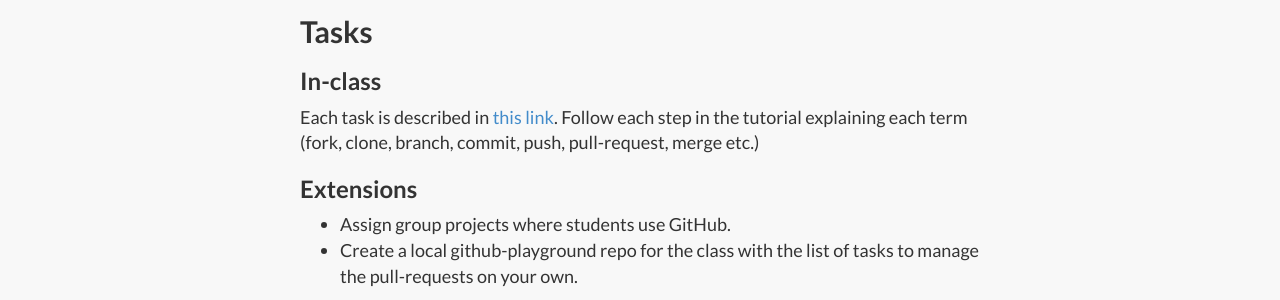
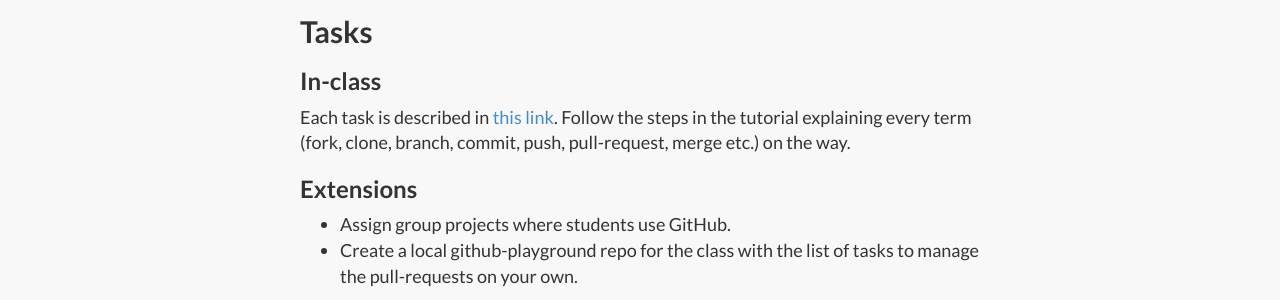
Before and after one commit to Data4Democracy/educational-hub, a Jekyll site: the page built from assignments/github_playground.md, in a window 1280 px wide and 900 px high, scrolled down 1039 px. Shown: the part 154-454 px from the top of the window. Built offline with Jekyll 4.4.1, drawn with Linux system fonts in a browser that asks for light colours.

Commit message:
Modified task

```diff
--- a/assignments/github_playground.md
+++ b/assignments/github_playground.md
@@ -35,7 +35,7 @@ This module is designed to help students meet the following learning objectives:
 
 ### In-class
 
-Each task is described in [this link](https://github.com/Data4Democracy/github-playground). Follow each step in the tutorial explaining each term (fork, clone, branch, commit, push, pull-request, merge etc.)
+Each task is described in [this link](https://github.com/Data4Democracy/github-playground). Follow the steps in the tutorial explaining every term (fork, clone, branch, commit, push, pull-request, merge etc.) on the way.
 
 ### Extensions
 
```
